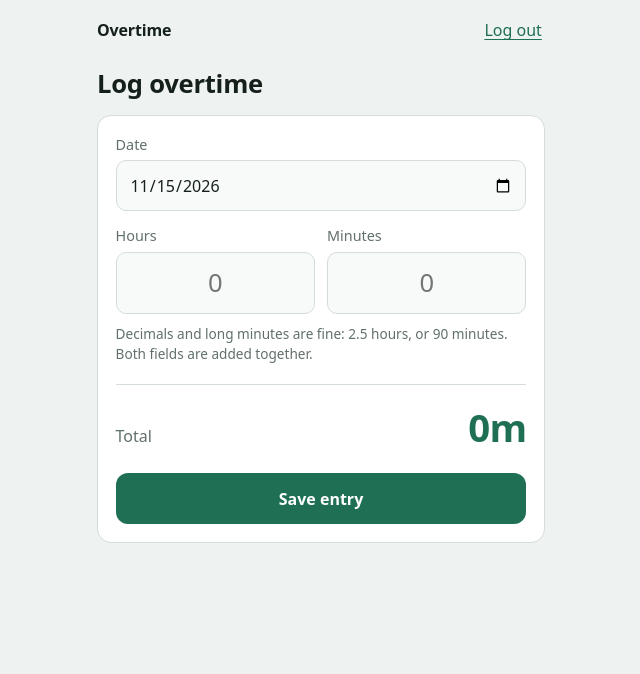
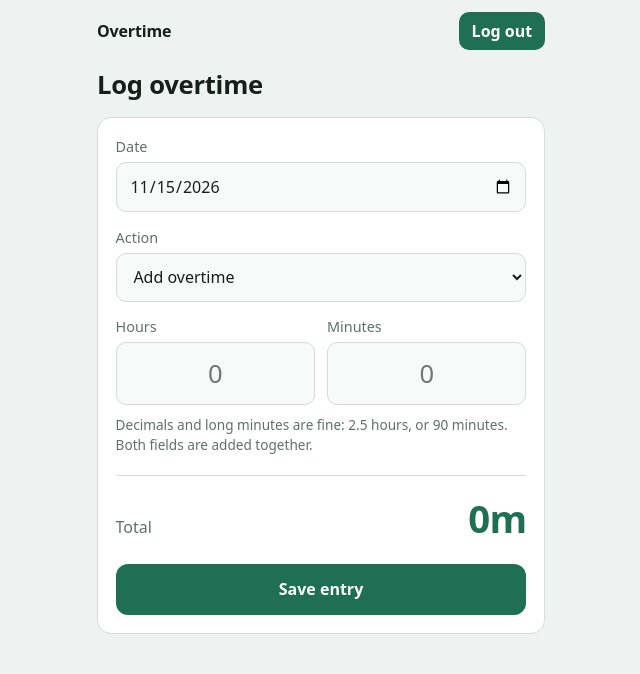
Before and after one commit to erikpersson0884/overtime, a Flask app: page / in a window 1280 px wide. Shown: the top 674 px of the page, without its empty margins (319-959 px from the left). Run offline with Flask 3, Linux system fonts and the light colour scheme; the visitor is signed in with stand-in values (Sample User, id 1); parts of the project's set-up code (start-up, migrations or seed data) failed here and were passed over.

Commit message:
added ability to take out overtime

```diff
--- a/app.py
+++ b/app.py
@@ -70,6 +70,7 @@ def init_db():
                 id INTEGER PRIMARY KEY AUTOINCREMENT,
                 work_date TEXT NOT NULL,
                 minutes INTEGER NOT NULL CHECK (minutes > 0),
+                action TEXT NOT NULL DEFAULT 'add' CHECK (action IN ('add', 'take')),
                 created_at TEXT NOT NULL DEFAULT CURRENT_TIMESTAMP
             );
             CREATE INDEX IF NOT EXISTS idx_entries_date ON entries(work_date);
@@ -79,6 +80,13 @@ def init_db():
             );
             CREATE INDEX IF NOT EXISTS idx_fail_ip ON login_failures(ip, ts);
         """)
+        db.execute("BEGIN IMMEDIATE")
+        columns = {row[1] for row in db.execute("PRAGMA table_info(entries)")}
+        if "action" not in columns:
+            db.execute(
+                "ALTER TABLE entries ADD COLUMN action TEXT NOT NULL DEFAULT 'add' "
+                "CHECK (action IN ('add', 'take'))"
+            )
         db.commit()
     finally:
         db.close()
@@ -91,12 +99,13 @@ init_db()
 
 def fmt_duration(minutes):
     minutes = int(minutes)
-    h, m = divmod(minutes, 60)
+    sign = "-" if minutes < 0 else ""
+    h, m = divmod(abs(minutes), 60)
     if h and m:
-        return f"{h}h {m}m"
+        return f"{sign}{h}h {m}m"
     if h:
-        return f"{h}h"
-    return f"{m}m"
+        return f"{sign}{h}h"
+    return f"{sign}{m}m"
 
 
 def fmt_decimal(minutes):
@@ -126,7 +135,7 @@ def parse_amount(raw, label):
 
 
 def parse_entry_form(form):
-    """Returns (iso_date, total_minutes) or raises ValueError."""
+    """Returns (iso_date, total_minutes, action) or raises ValueError."""
     try:
         work_date = date.fromisoformat(form.get("date", "").strip())
     except ValueError:
@@ -139,7 +148,10 @@ def parse_entry_form(form):
     total = math.floor(total_f + 0.5)
     if total <= 0:
         raise ValueError("Enter some time in hours, minutes or both.")
-    return work_date.isoformat(), total
+    action = form.get("action", "")
+    if action not in ("add", "take"):
+        raise ValueError("Choose whether to add or take overtime.")
+    return work_date.isoformat(), total, action
 
 
 def client_ip():
@@ -254,20 +266,21 @@ def logout():
 @app.route("/", methods=["GET", "POST"])
 @login_required
 def log():
-    form = {"date": date.today().isoformat(), "hours": "", "minutes": ""}
+    form = {"date": date.today().isoformat(), "hours": "", "minutes": "", "action": "add"}
     error = None
     if request.method == "POST":
-        form = {k: request.form.get(k, "") for k in ("date", "hours", "minutes")}
+        form = {k: request.form.get(k, "") for k in ("date", "hours", "minutes", "action")}
         try:
-            iso, total = parse_entry_form(request.form)
+            iso, total, action = parse_entry_form(request.form)
         except ValueError as exc:
             error = str(exc)
         else:
             db = get_db()
-            db.execute("INSERT INTO entries (work_date, minutes) VALUES (?, ?)",
-                       (iso, total))
+            db.execute("INSERT INTO entries (work_date, minutes, action) VALUES (?, ?, ?)",
+                       (iso, total, action))
             db.commit()
-            flash(f"Saved {fmt_duration(total)} on {fmt_day(iso)}.")
+            signed_total = -total if action == "take" else total
+            flash(f"Saved {fmt_duration(signed_total)} on {fmt_day(iso)}.")
             return redirect(url_for("log"))
     return render_template("log.html", form=form, error=error, editing=None,
                            autofill_today=(request.method == "GET"))
@@ -282,20 +295,21 @@ def edit(entry_id):
         abort(404)
     error = None
     if request.method == "POST":
-        form = {k: request.form.get(k, "") for k in ("date", "hours", "minutes")}
+        form = {k: request.form.get(k, "") for k in ("date", "hours", "minutes", "action")}
         try:
-            iso, total = parse_entry_form(request.form)
+            iso, total, action = parse_entry_form(request.form)
         except ValueError as exc:
             error = str(exc)
         else:
-            db.execute("UPDATE entries SET work_date = ?, minutes = ? WHERE id = ?",
-                       (iso, total, entry_id))
+            db.execute("UPDATE entries SET work_date = ?, minutes = ?, action = ? WHERE id = ?",
+                       (iso, total, action, entry_id))
             db.commit()
-            flash(f"Updated to {fmt_duration(total)} on {fmt_day(iso)}.")
+            signed_total = -total if action == "take" else total
+            flash(f"Updated to {fmt_duration(signed_total)} on {fmt_day(iso)}.")
             return redirect(url_for("overview"))
     else:
         h, m = divmod(row["minutes"], 60)
-        form = {"date": row["work_date"], "hours": str(h) if h else "",
+        form = {"date": row["work_date"], "action": row["action"], "hours": str(h) if h else "",
                 "minutes": str(m) if m else ""}
     return render_template("log.html", form=form, error=error,
                            editing=entry_id, autofill_today=False)
@@ -315,7 +329,8 @@ def delete(entry_id):
 @login_required
 def overview():
     rows = get_db().execute(
-        "SELECT id, work_date, minutes FROM entries "
+        "SELECT id, work_date, action, "
+        "CASE WHEN action = 'take' THEN -minutes ELSE minutes END AS minutes FROM entries "
         "ORDER BY work_date DESC, id DESC").fetchall()
     months = []
     for row in rows:
@@ -335,7 +350,8 @@ def overview():
 @login_required
 def export_csv():
     rows = get_db().execute(
-        "SELECT work_date, minutes FROM entries "
+        "SELECT work_date, CASE WHEN action = 'take' THEN -minutes ELSE minutes END AS minutes "
+        "FROM entries "
         "ORDER BY work_date, id").fetchall()
     out = io.StringIO()
     writer = csv.writer(out)
--- a/static/app.js
+++ b/static/app.js
@@ -10,6 +10,7 @@
   // Live total: hours (decimals ok) + minutes (can exceed 59).
   var hours = document.getElementById("hours");
   var minutes = document.getElementById("minutes");
+  var action = document.getElementById("action");
   var total = document.getElementById("total");
 
   function num(v) {
@@ -27,11 +28,13 @@
   function update() {
     var h = num(hours.value), m = num(minutes.value);
     if (isNaN(h) || isNaN(m)) { total.textContent = "Check the numbers"; return; }
-    total.textContent = fmt(Math.floor(h * 60 + m + 0.5));
+    var amount = Math.floor(h * 60 + m + 0.5);
+    total.textContent = (action && action.value === "take" && amount ? "-" : "") + fmt(amount);
   }
   if (hours && minutes && total) {
     hours.addEventListener("input", update);
     minutes.addEventListener("input", update);
+    if (action) action.addEventListener("change", update);
     update();
   }
 
--- a/static/style.css
+++ b/static/style.css
@@ -49,7 +49,7 @@ h2 { font-size: 1.05rem; margin: 0; }
 }
 label { display: block; font-size: .9rem; color: var(--muted); margin: .9rem 0 .3rem; }
 label:first-of-type { margin-top: 0; }
-input[type=text], input[type=password], input[type=date] {
+input[type=text], input[type=password], input[type=date], select {
   width: 100%;
   font: inherit;
   color: var(--ink);
@@ -59,7 +59,7 @@ input[type=text], input[type=password], input[type=date] {
   padding: .7rem .8rem;
   min-height: 3rem;
 }
-input:focus-visible, button:focus-visible, a:focus-visible {
+input:focus-visible, select:focus-visible, button:focus-visible, a:focus-visible {
   outline: 3px solid var(--accent);
   outline-offset: 2px;
 }
@@ -84,6 +84,11 @@ button { font: inherit; cursor: pointer; }
   background: var(--accent); color: var(--accent-ink); font-weight: 650;
 }
 .primary:active { transform: translateY(1px); }
+.logout {
+  border: 0; border-radius: 10px; padding: .45rem .8rem;
+  background: var(--accent); color: var(--accent-ink); font-weight: 600;
+}
+.logout:active { transform: translateY(1px); }
 .quiet {
   background: none; border: 0; padding: .4rem .2rem; color: var(--accent);
   text-decoration: underline; text-underline-offset: 3px;
--- a/templates/base.html
+++ b/templates/base.html
@@ -15,7 +15,7 @@
     <span class="brand">Overtime</span>
     <form method="post" action="{{ url_for('logout') }}">
       <input type="hidden" name="csrf" value="{{ csrf_token }}">
-      <button class="quiet" type="submit">Log out</button>
+      <button class="logout" type="submit">Log out</button>
     </form>
   </header>
   {% endif %}
--- a/templates/log.html
+++ b/templates/log.html
@@ -10,6 +10,12 @@
   <label for="date">Date</label>
   <input id="date" name="date" type="date" value="{{ form.date }}" required
          {% if autofill_today %}data-today{% endif %}>
+
+  <label for="action">Action</label>
+  <select id="action" name="action" required>
+    <option value="add" {% if form.action == 'add' %}selected{% endif %}>Add overtime</option>
+    <option value="take" {% if form.action == 'take' %}selected{% endif %}>Take overtime</option>
+  </select>
 
   <div class="pair">
     <div>
--- a/templates/overview.html
+++ b/templates/overview.html
@@ -26,7 +26,7 @@
       <li>
         <span class="day">{{ e.work_date|day }}</span>
         <span class="dur">{{ e.minutes|dur }}</span>
-        <span class="muted dec">{{ e.minutes|dec }}</span>
+        <span class="muted dec">{{ 'Taken' if e.action == 'take' else 'Added' }} &middot; {{ e.minutes|dec }}</span>
         <span class="actions">
           <a href="{{ url_for('edit', entry_id=e.id) }}">Edit</a>
           <form method="post" action="{{ url_for('delete', entry_id=e.id) }}"
```
Also changed, not shown: tests/test_overtime.py (added, +109 -0 lines), README.md.
